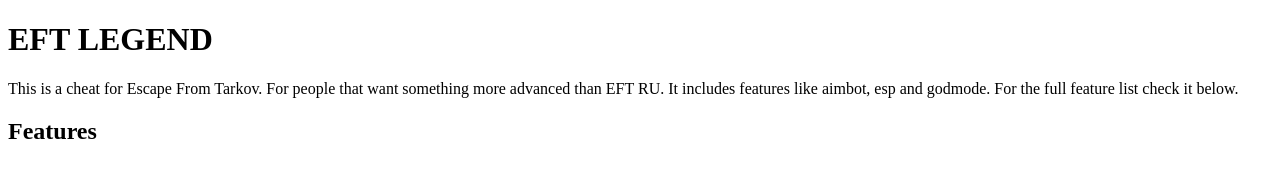
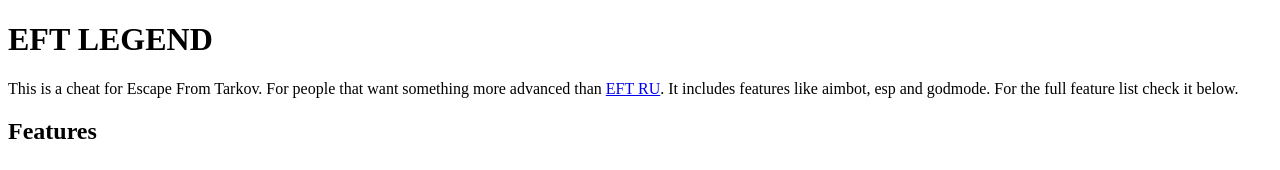
Before and after one commit to monuzo/monuzo, a Next.js app: page /cheats/eft-legend in a window 1280 px wide. Shown: the top 170 px of the page. Built offline with nearby package versions, Linux system fonts and the light colour scheme.

Commit message:
Update eft-legend.mdx

```diff
--- a/pages/cheats/eft-legend.mdx
+++ b/pages/cheats/eft-legend.mdx
@@ -1,6 +1,6 @@
 # EFT LEGEND
 
-This is a cheat for Escape From Tarkov. For people that want something more advanced than EFT RU.
+This is a cheat for Escape From Tarkov. For people that want something more advanced than [EFT RU](eft-ru.mdx).
 It includes features like aimbot, esp and godmode. For the full feature list check it below.
 
 
```
